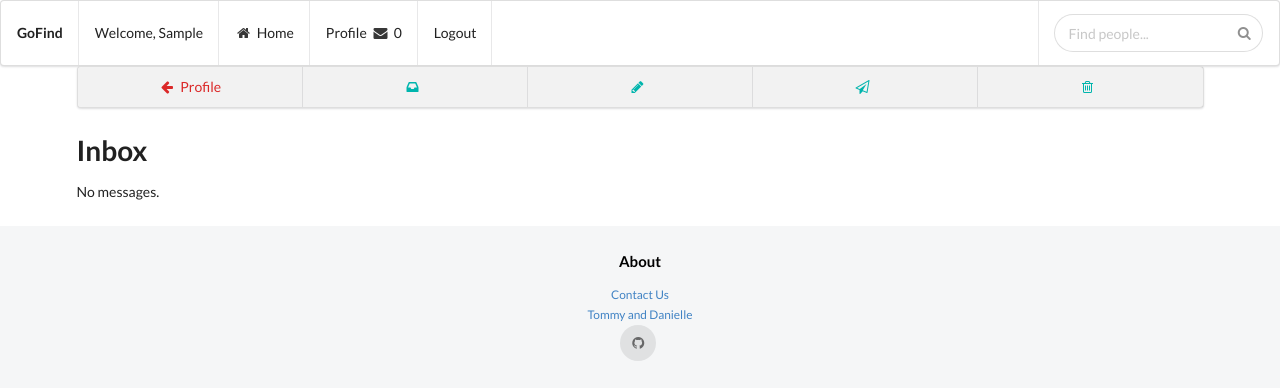
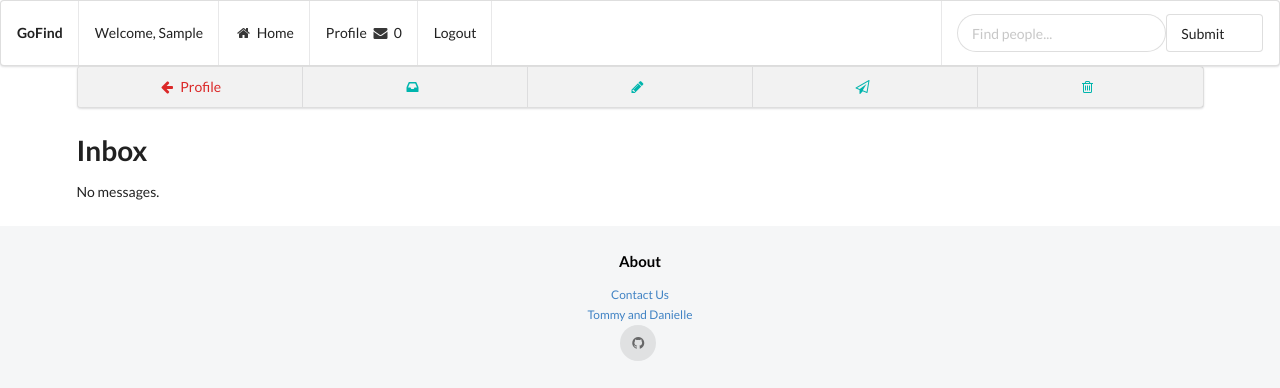
Before and after one commit to destanton/final_project, a Django app: page /messages/inbox/ in a window 1280 px wide. Shown: the top 388 px of the page. Run offline with Django 3.2, Linux system fonts and the light colour scheme; the visitor is signed in with stand-in values (Sample User, id 1); data that the repository does not hold is empty; some libraries are stand-ins or nearby versions.

Commit message:
working on navbar search

```diff
--- a/templates/base.html
+++ b/templates/base.html
@@ -36,16 +36,10 @@
                   <div class="ui icon input">
                       {% csrf_token %}
                       <input class="prompt" type="text" placeholder="Find people..." name="search_by">
-                    <i class="search icon" type="submit"></i>
+                    <input class="search icon" type="submit">
                   </div>
                 </form>
-                <script type="text/javascript">
-                  function directSearch(){
-                    var action_src = "http://localhost:8000/search/?q=" + document.getElementsByName("search_by")[0].value;
-                    var form_src = document.getElementsById('search_form');
-                    form_src.action = action_src;
-                  }
-                </script>
+
                 </div>
               </div>
             </div>
@@ -72,7 +66,14 @@
       })
     ;
 
+    function directSearch() {
+      var action_src = "http://localhost:8000/search/?q=" + document.getElementsByName("search_by")[0].value;
+      var form_src = document.getElementsById('search_form');
+      form_src.action = action_src;
+    }
+
       </script>
+
       {% block javascript %}
       {% endblock %}
     </body>
```
